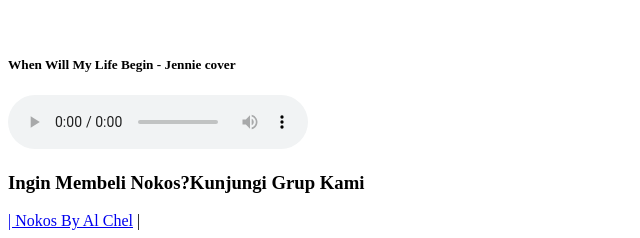
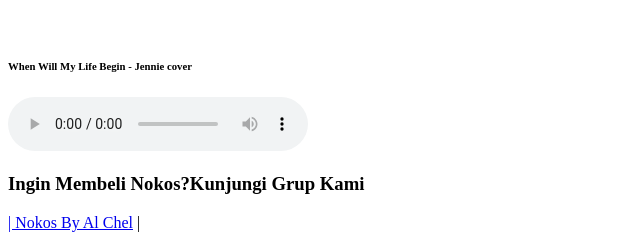
Before and after one commit to SelfBot07/nokos, a plain HTML site: page index.html in a window 1280 px wide. Shown: the part 211-449 px from the top of the page, 0-640 px from the left. Drawn offline with Linux system fonts and the light colour scheme.

Commit message:
Update index.html

```diff
--- a/index.html
+++ b/index.html
@@ -11,7 +11,7 @@
                   <h2>NoKos merupakan singkatan dari Nomor Kosong artinya adalah sebuah nomor telepon berbentuk virtual yang didapatkan dari layanan aplikasi.
                            Fungsi nokos sebenarnya sama dengan nomor SIM card atau kartu perdana yaitu digunakan untuk menerima dan mengirim SMS atau telepon</h2>
                            <br>
-        <h5>When Will My Life Begin - Jennie cover</h5>
+        <h6>When Will My Life Begin - Jennie cover</h6>
       	      <audio controls>
       	<source src="jennie.mp3" type="audio/ogg">
         <source src="jennie.mp3" type="audio/mpeg">
```
